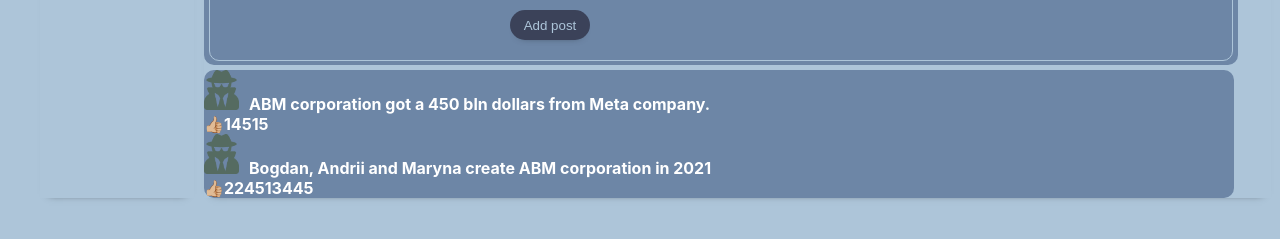
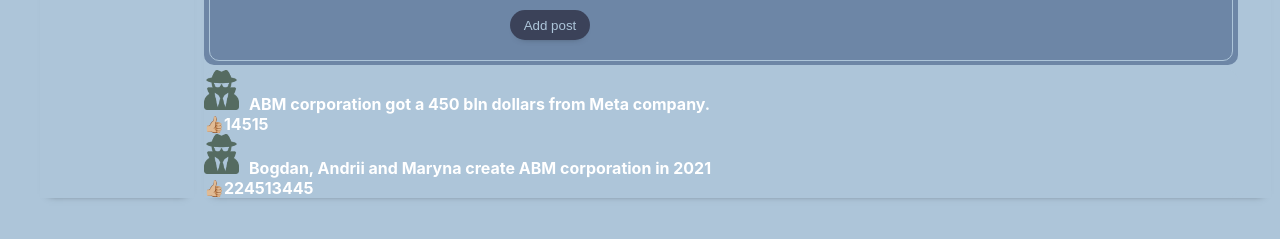
Before and after one commit to Bogdan-Mykhailov/social_network_ts, a React (Create React App) app: page / in a window 1280 px wide. Shown: the part 379-618 px from the top of the page. Built offline with nearby package versions, Linux system fonts and the light colour scheme.

Commit message:
add styles
Signed-off-by: Bogdan <bogdan_mykhailov@icloud.com>

```diff
--- a/src/components/Profile/myPosts/MyPosts.module.css
+++ b/src/components/Profile/myPosts/MyPosts.module.css
@@ -55,7 +55,7 @@
 
 .post {
   margin-top: 5px;
-  background-color: #6D86A6;
+  background-color: #ADC5D9;
   border-radius: 10px ;
-  width: 1030px;
+  width: 1034px;
 }
```
Also changed, not shown: src/components/Header/logo.jpg (added), 1 other file (tests, documents, lock files or other folders).
